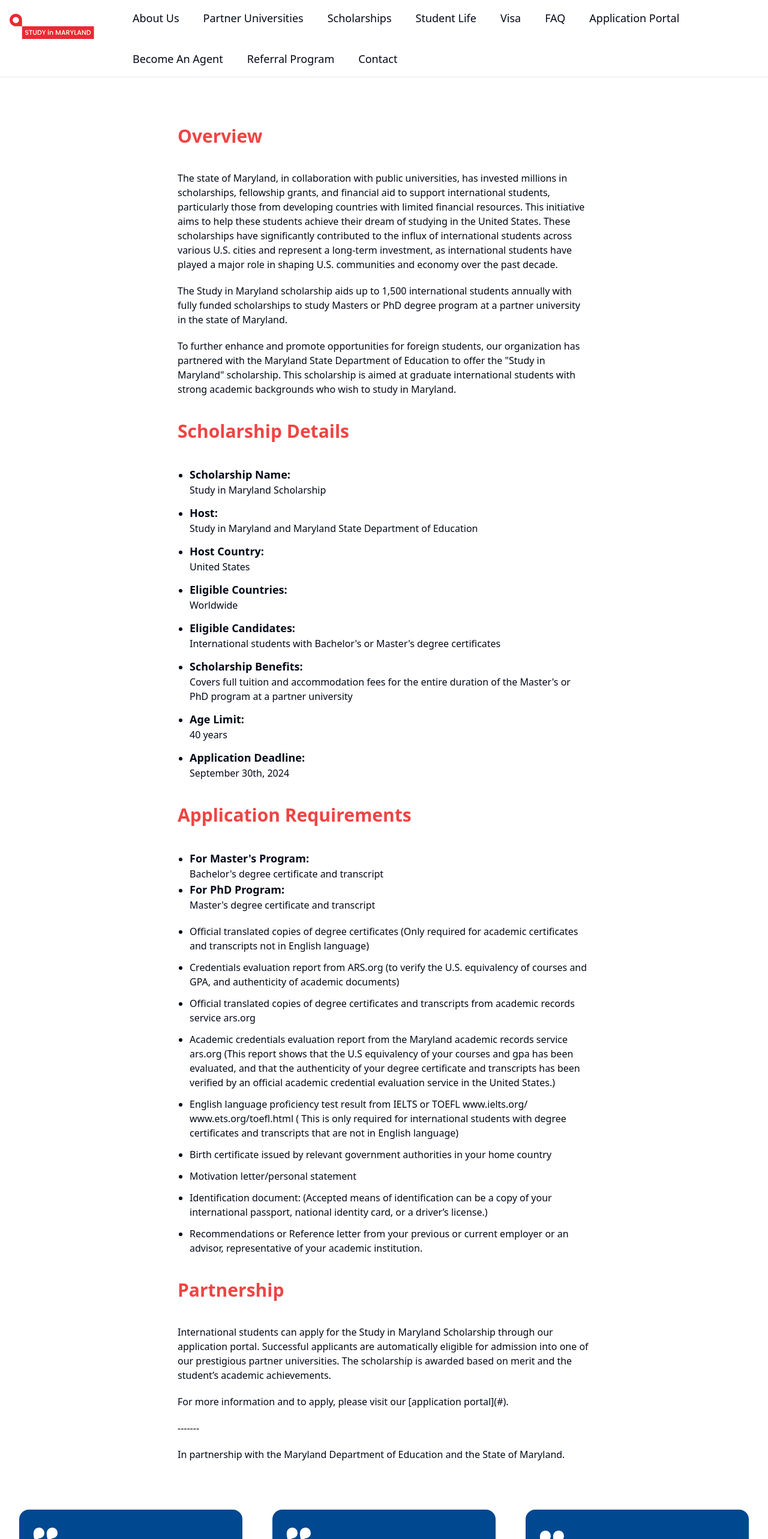
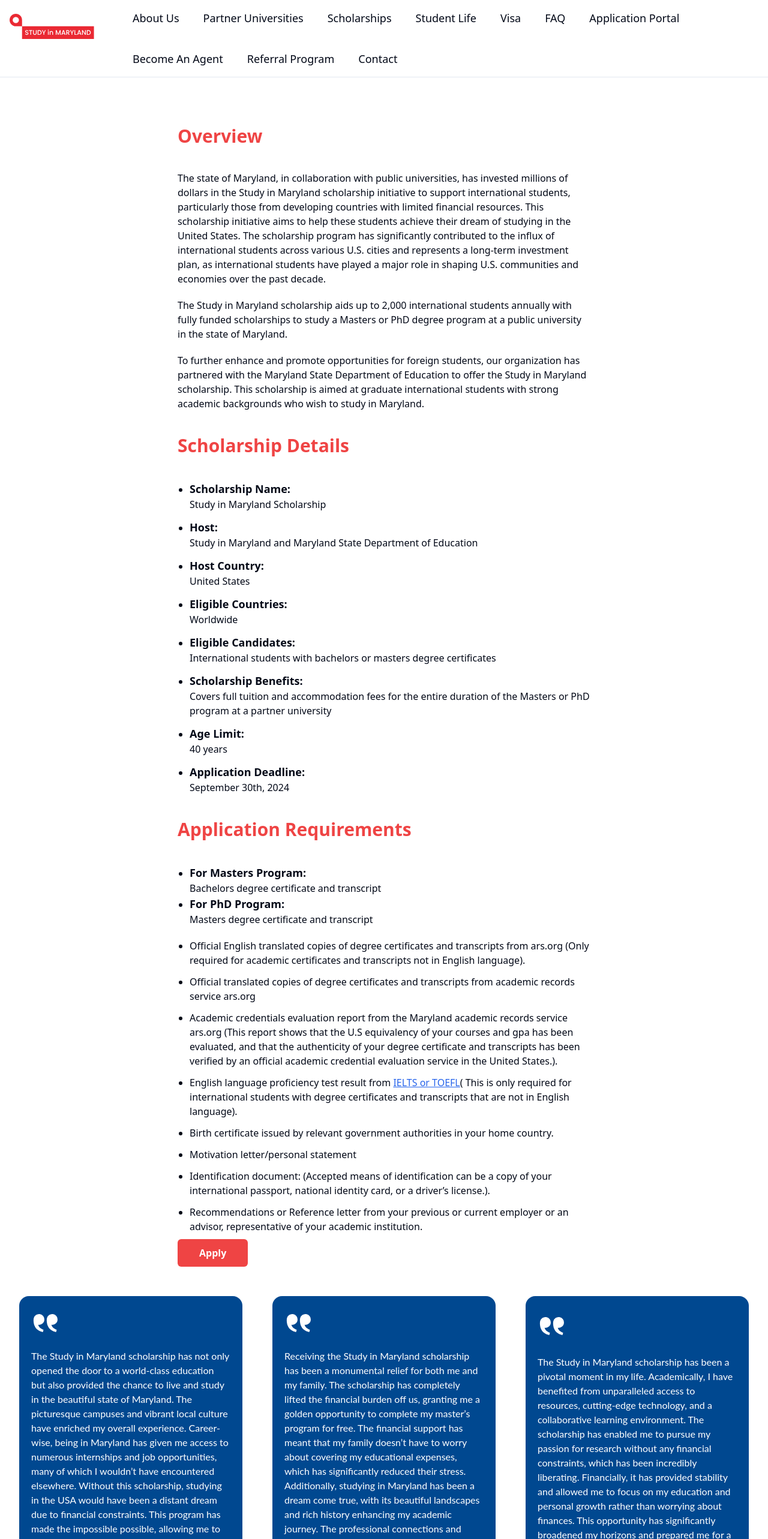
Before and after one commit to Babithkp/studyinmaryland-frontend, a React (Vite) app: page /Scholarships in a window 1280 px wide. Shown: the top 2566 px of the page at 60% size. Built offline with nearby package versions, Linux system fonts and the light colour scheme.

Commit message:
text changing

```diff
--- a/src/components/app/PartnerUniversities.tsx
+++ b/src/components/app/PartnerUniversities.tsx
@@ -1,5 +1,4 @@
-import {
-  Accordion,
+import {  Accordion,
   AccordionContent,
   AccordionItem,
   AccordionTrigger,
@@ -20,7 +19,7 @@ export default function PartnerUniversities() {
         <h1 className="my-10 text-5xl font-bold text-red-500 max-md:text-3xl">
           Partner universities
         </h1>
-        <div className="my-10 flex w-full gap-5 text-center max-lg:flex-wrap max-sm:grid max-sm:grid-cols-2">
+        <div className="my-10 flex w-full gap-5 text-center max-lg:flex-wrap max-sm:grid max-sm:grid-cols-2 ">
           <figure className="flex flex-col items-center justify-center max-sm:w-full">
             <img
               src={img3}
@@ -221,17 +220,20 @@ export default function PartnerUniversities() {
                 </li>
 
                 <li className={dropdownTextClass}>
-                  Statement of purpose: A personal statement, that tells the
-                  admissions committee who you are, what your academic and
-                  professional interests are, how you will add value to your
-                  chosen degree program and how the degree program aligns with
-                  your career goals.
+                  <span className="font-bold mr-2">Statement of purpose:</span>{" "}
+                  A personal statement, that tells the admissions committee who
+                  you are, what your academic and professional interests are,
+                  how you will add value to your chosen degree program and how
+                  the degree program aligns with your career goals.
                 </li>
                 <li className={dropdownTextClass + " flex flex-col gap-3"}>
                   <p>
-                    Identification Documents: a copy of your ID document is
-                    required ( International passport, Driver’s license, or
-                    National identity card are accepted.)
+                    <span className="font-bold mr-2">
+                      Identification Documents:
+                    </span>
+                    a copy of your ID document is required ( International
+                    passport, Driver’s license, or National identity card are
+                    accepted.)
                   </p>
                   <p>
                     Birth certificate: an original copy of your birth issued by
@@ -240,13 +242,15 @@ export default function PartnerUniversities() {
                 </li>
                 <li className={dropdownTextClass + " flex flex-col gap-3"}>
                   <p>
-                    Official academic credentials translation: International
-                    student with a bachelor or masters degree certificate and
-                    transcript must have their academic qualifications
-                    translated into English Language by an official translator
-                    in the United States. International students with academic
-                    qualifications in English language are not required to have
-                    their documents translated.
+                    <span className="font-bold mr-2">
+                      Official academic credentials translation:
+                    </span>
+                    International student with a bachelor or masters degree
+                    certificate and transcript must have their academic
+                    qualifications translated into English Language by an
+                    official translator in the United States. International
+                    students with academic qualifications in English language
+                    are not required to have their documents translated.
                   </p>
                   <p>
                     We accept English language translated documents from
@@ -255,13 +259,15 @@ export default function PartnerUniversities() {
                 </li>
                 <li className={dropdownTextClass}>
                   <p>
-                    Recommendation Letter or Reference Letter: a recommendation
-                    letter or references letter from your current or previous
-                    employer or an academic supervisor or representative at your
-                    previous academic institution can help boost your
-                    application chances of securing a full scholarship to study
-                    a defined program at one of our partner universities in
-                    Maryland.
+                    <span className="font-bold mr-2">
+                      Recommendation Letter or Reference Letter:
+                    </span>
+                    a recommendation letter or references letter from your
+                    current or previous employer or an academic supervisor or
+                    representative at your previous academic institution can
+                    help boost your application chances of securing a full
+                    scholarship to study a defined program at one of our partner
+                    universities in Maryland.
                   </p>
                 </li>
               </ul>
@@ -273,7 +279,7 @@ export default function PartnerUniversities() {
             <AccordionTrigger className="bg-slate-100">
               <span className="ml-5 mr-10">Admission deadline</span>
             </AccordionTrigger>
-            <AccordionContent className="text-lg">
+            <AccordionContent>
               <p className="w-full bg-slate-300 p-3 font-semibold">
                 All international students would have to submit their
                 scholarship application to study at one of our partner
--- a/src/components/app/Scholarships.tsx
+++ b/src/components/app/Scholarships.tsx
@@ -1,4 +1,5 @@
-import HomeSlider from "./com/objects/HomeSlider";export default function Scholarships() {
+import HomeSlider from "./com/objects/HomeSlider";
+export default function Scholarships() {
   return (
     <main className="flex flex-col items-center justify-center">
       <section className="w-[60%] p-10 max-md:w-full max-md:p-4 font-medium">
@@ -8,29 +9,31 @@ import HomeSlider from "./com/objects/HomeSlider";export default function Schola
           </p>
           <p className="text-md my-5">
             The state of Maryland, in collaboration with public universities,
-            has invested millions in scholarships, fellowship grants, and
-            financial aid to support international students, particularly those
-            from developing countries with limited financial resources. This
-            initiative aims to help these students achieve their dream of
-            studying in the United States. These scholarships have significantly
-            contributed to the influx of international students across various
-            U.S. cities and represent a long-term investment, as international
-            students have played a major role in shaping U.S. communities and
-            economy over the past decade.
+            has invested millions of dollars in the Study in Maryland
+            scholarship initiative to support international students,
+            particularly those from developing countries with limited financial
+            resources. This scholarship initiative aims to help these students
+            achieve their dream of studying in the United States. The
+            scholarship program has significantly contributed to the influx of
+            international students across various U.S. cities and represents a
+            long-term investment plan, as international students have played a
+            major role in shaping U.S. communities and economies over the past
+            decade.
           </p>
 
           <p className="text-md my-5">
-            The Study in Maryland scholarship aids up to 1,500 international
-            students annually with fully funded scholarships to study Masters or
-            PhD degree program at a partner university in the state of Maryland.
+            The Study in Maryland scholarship aids up to 2,000 international
+            students annually with fully funded scholarships to study a Masters
+            or PhD degree program at a public university in the state of
+            Maryland.
           </p>
 
           <p className="text-md my-5">
             To further enhance and promote opportunities for foreign students,
             our organization has partnered with the Maryland State Department of
-            Education to offer the &quot;Study in Maryland&quot; scholarship.
-            This scholarship is aimed at graduate international students with
-            strong academic backgrounds who wish to study in Maryland.
+            Education to offer the Study in Maryland scholarship. This
+            scholarship is aimed at graduate international students with strong
+            academic backgrounds who wish to study in Maryland.
           </p>
           <p className="my-10 text-3xl font-bold text-red-500 max-md:text-3xl">
             Scholarship Details
@@ -58,8 +61,8 @@ import HomeSlider from "./com/objects/HomeSlider";export default function Schola
               <li>
                 <span className="text-lg font-bold">Eligible Candidates:</span>
                 <p>
-                  International students with Bachelor&apos;s or Master&apos;s
-                  degree certificates
+                  International students with bachelors or masters degree
+                  certificates
                 </p>
               </li>
               <li>
@@ -67,8 +70,7 @@ import HomeSlider from "./com/objects/HomeSlider";export default function Schola
                 <p>
                   {" "}
                   Covers full tuition and accommodation fees for the entire
-                  duration of the Master&apos;s or PhD program at a partner
-                  university
+                  duration of the Masters or PhD program at a partner university
                 </p>
               </li>
               <li>
@@ -87,29 +89,23 @@ import HomeSlider from "./com/objects/HomeSlider";export default function Schola
           <div className="text-md my-5">
             <ul className="ml-5 list-disc">
               <li>
-                <span className="text-lg font-bold">
-                  For Master&apos;s Program:
-                </span>
-                <p>Bachelor&apos;s degree certificate and transcript</p>
+                <span className="text-lg font-bold">For Masters Program:</span>
+                <p>Bachelors degree certificate and transcript</p>
               </li>
               <li>
                 <span className="text-lg font-bold">For PhD Program:</span>
-                <p>Master&apos;s degree certificate and transcript</p>
+                <p>Masters degree certificate and transcript</p>
               </li>
             </ul>
           </div>
           <div className="text-md my-5">
             <ul className="ml-5 list-disc flex flex-col gap-3">
               <li>
-                Official translated copies of degree certificates (Only required
-                for academic certificates and transcripts not in English
-                language)
+                Official English translated copies of degree certificates and
+                transcripts from ars.org (Only required for academic
+                certificates and transcripts not in English language).
               </li>
-              <li>
-                Credentials evaluation report from ARS.org (to verify the U.S.
-                equivalency of courses and GPA, and authenticity of academic
-                documents)
-              </li>
+
               <li>
                 Official translated copies of degree certificates and
                 transcripts from academic records service ars.org
@@ -120,23 +116,28 @@ import HomeSlider from "./com/objects/HomeSlider";export default function Schola
                 equivalency of your courses and gpa has been evaluated, and that
                 the authenticity of your degree certificate and transcripts has
                 been verified by an official academic credential evaluation
-                service in the United States.)
+                service in the United States.).
               </li>
               <li>
-                English language proficiency test result from IELTS or TOEFL
-                www.ielts.org/ www.ets.org/toefl.html ( This is only required
-                for international students with degree certificates and
-                transcripts that are not in English language)
+                English language proficiency test result from{" "}
+                <a
+                  href="www.ielts.org/ www.ets.org/toefl.html"
+                  className="underline text-blue-600"
+                >
+                  IELTS or TOEFL
+                </a>
+                ( This is only required for international students with degree
+                certificates and transcripts that are not in English language).
               </li>
               <li>
                 Birth certificate issued by relevant government authorities in
-                your home country
+                your home country.
               </li>
               <li>Motivation letter/personal statement</li>
               <li>
                 Identification document: (Accepted means of identification can
                 be a copy of your international passport, national identity
-                card, or a driver’s license.)
+                card, or a driver’s license.).
               </li>
               <li>
                 Recommendations or Reference letter from your previous or
@@ -145,25 +146,12 @@ import HomeSlider from "./com/objects/HomeSlider";export default function Schola
               </li>
             </ul>
           </div>
-          <p className="my-10 text-3xl font-bold text-red-500 max-md:text-3xl">
-            Partnership
-          </p>
-          <p className="text-md my-5">
-            International students can apply for the Study in Maryland
-            Scholarship through our application portal. Successful applicants
-            are automatically eligible for admission into one of our prestigious
-            partner universities. The scholarship is awarded based on merit and
-            the student’s academic achievements.
-          </p>
-          <p className="text-md my-5">
-            For more information and to apply, please visit our [application
-            portal](#).
-          </p>
-          <p className="text-md my-5">-------</p>
-          <p className="text-md my-5">
-            In partnership with the Maryland Department of Education and the
-            State of Maryland.
-          </p>
+          <a
+            href="applicationPortal"
+            className="rounded-md bg-red-500 px-9 py-3 font-semibold text-white  hover:bg-red-600 "
+          >
+            Apply
+          </a>
         </article>
       </section>
       <section className="w-[95%] text-white newFont my-5">
--- a/src/components/app/Visa.tsx
+++ b/src/components/app/Visa.tsx
@@ -184,9 +184,9 @@ export default function Visa() {  return (
                 </p>
               </li>
               <li>
-                <p className="text-lg font-bold">Extension of Stay:</p>
+                <p className="text-lg font-bold">Bringing a Dependent to the U.S:</p>
                 <p>
-                  Bringing a Dependent to the U.S: An international student can
+                   An international student can
                   be accompanied to the U.S. by their dependent(s) at any time.
                   Dependents are defined as spouses and/or unmarried minor
                   children. Children over the age of 21 are not eligible to
--- a/src/components/app/com/forms/AddApplication.tsx
+++ b/src/components/app/com/forms/AddApplication.tsx
@@ -197,7 +197,7 @@ export default function AddApplication() {
     await postFile(data);
   };
   return (
-    <main className="flex items-center justify-center">
+    <main className="flex items-center justify-center font-medium">
       <section className="w-[60%] border p-10 max-md:w-full max-md:p-4">
         <AddApplicationArtical />
         <form onSubmit={handleSubmit(onSubmit)}>
@@ -402,7 +402,7 @@ export default function AddApplication() {
           </div>
           <div className="my-5 md:w-[50%]">
             <label className="text-sm font-semibold">
-              Phone number<span className="text-red-500">*</span>
+              Phone Number<span className="text-red-500">*</span>
             </label>
             <div className="flex rounded-sm border-[1.9px] border-slate-300 md:w-[50%]">
               <MdLocalPhone className="bg-slate-100 p-[0.4rem]" size={"2rem"} />
@@ -464,7 +464,7 @@ export default function AddApplication() {
 
           <div className="my-5">
             <label className="text-sm font-semibold">
-              Study Program/course <span className="text-red-500">*</span>
+              Study Program/Course <span className="text-red-500">*</span>
             </label>
             <div className="flex rounded-sm border-[1.9px] border-slate-300 md:w-[50%]">
               <IoMdHome className="bg-slate-100 p-[0.4rem]" size={"2rem"} />
@@ -537,7 +537,7 @@ export default function AddApplication() {
           </div>
           <div className="my-5">
             <label className="text-sm font-semibold">
-              Identity document.
+              Identity Document.
               <span className="text-red-500 ml-1">*</span>
             </label>
             <div className="flex items-center rounded-sm border-[1.9px] border-slate-300">
@@ -565,7 +565,7 @@ export default function AddApplication() {
           </div>
           <div className="my-5">
             <label className="text-sm font-semibold">
-              Degree certificate and transcript
+              Degree Certificate and Transcript
               <span className="text-red-500 ml-1">*</span>
             </label>
             <div className="flex items-end gap-2 rounded-sm border-[1.9px] border-slate-300 ">
@@ -611,7 +611,7 @@ export default function AddApplication() {
           </div>
           <div className="my-5">
             <label className="text-sm font-semibold">
-              Academic Credential Report
+            Academic Credential Evaluation Report
               <span className="text-red-500 ml-1">*</span>
             </label>
             <div className="flex items-end gap-1 rounded-sm border-[1.9px] border-slate-300">
@@ -685,7 +685,7 @@ export default function AddApplication() {
           </div>
           <div className="my-5">
             <label className="text-sm font-semibold">
-              Motivational letter/statement of purpose
+              Motivational Letter/Statement of Purpose
             </label>
             <span className="text-red-500 ml-1">*</span>
             <div className="flex items-center rounded-sm border-[1.9px] border-slate-300">
--- a/src/components/app/com/nav_foot/Footer.tsx
+++ b/src/components/app/com/nav_foot/Footer.tsx
@@ -2,10 +2,10 @@ import { FaFacebookF, FaLinkedin } from "react-icons/fa";import { FaInstagram }
 
 export default function Footer() {
   return (
-    <footer className="flex flex-col justify-center items-center gap-5 bg-[#004890] py-10 text-white max-lg:gap-5 max-lg:p-10 max-lg:text-xs  max-md:flex-col">
-      <div className="flex  justify-around items-center w-full">
+    <footer className="flex flex-col  justify-center items-center gap-5 bg-[#004890] py-10 text-white max-lg:gap-5 max-lg:p-10 max-lg:text-xs  max-md:flex-col">
+      <div className="flex max-md:flex-col justify-around items-center w-full gap-5">
         <div className="flex flex-col gap-10 max-lg:gap-5">
-          <a href={"/"} className="w-[10rem]">
+          <a href={"/"} className="w-[10rem] ">
             <svg
               className="h-full w-full"
               width="306"
```
Also changed, not shown: src/components/app/ApplicationPortal.tsx (+20 -10 lines), src/components/app/Contact.tsx (+19 -6 lines), src/components/app/Faq.tsx (+20 -20 lines), src/components/app/StudentLife.tsx (+11 -11 lines), src/components/app/com/objects/AddApplicationArtical.tsx (+10 -12 lines).
